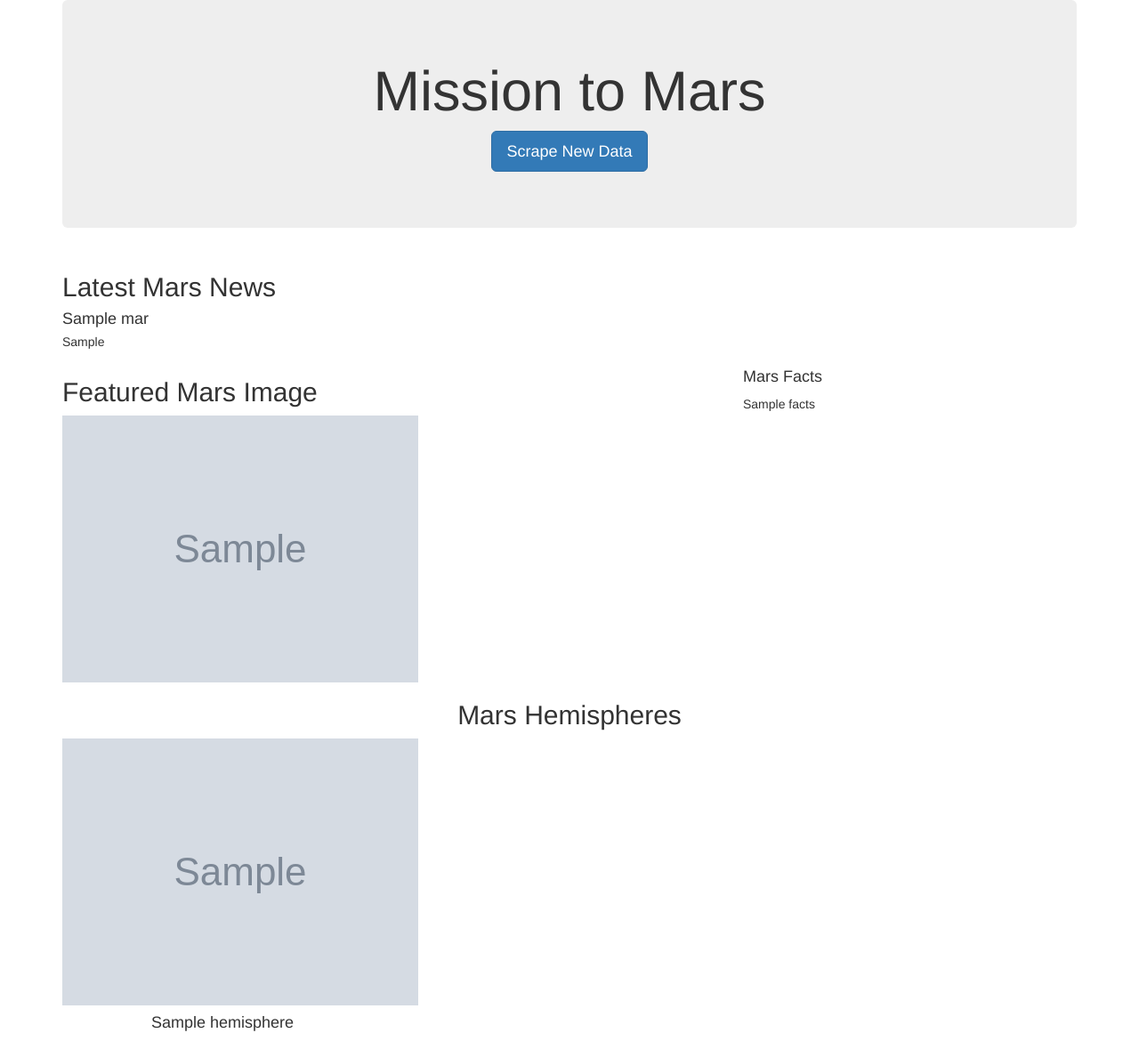
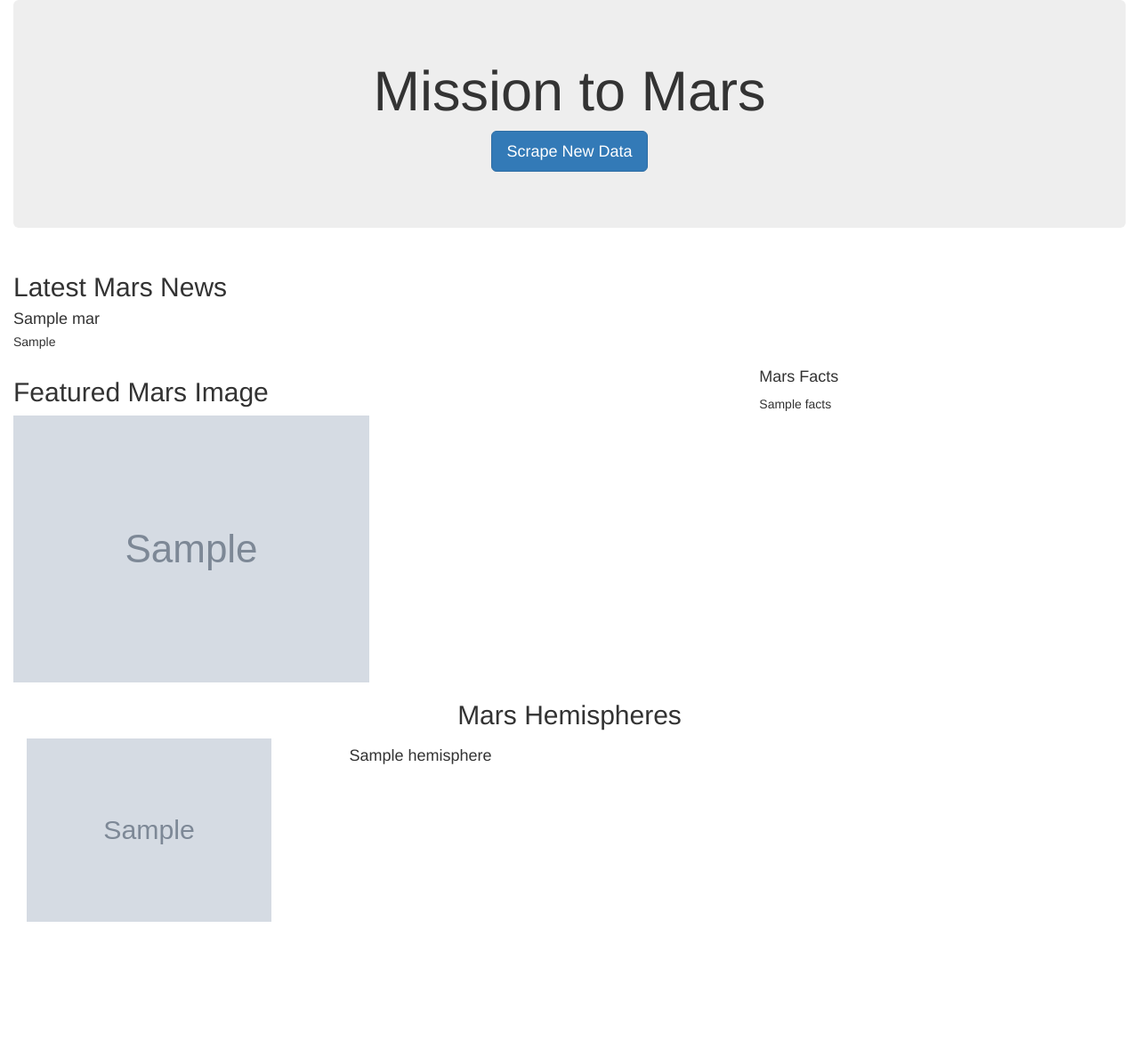
Before and after one commit to reed-boeger/Mission_to_Mars, a Flask app: page / in a window 1280 px wide. Shown: the whole page at 89% size. After the commit the page ends 1036 px from the top, so only its background shows below. Run offline with Flask 2, Linux system fonts and the light colour scheme; grey boxes marked "Sample" are stand-in pictures; a database or web service that is not in the repository returns one stand-in record (values such as "Sample title"); some libraries are stand-ins or nearby versions.

Commit message:
re-formatted html

```diff
--- a/Templates/index.html
+++ b/Templates/index.html
@@ -11,7 +11,7 @@
     />
   </head>
   <body>
-    <div class="container">
+    <div class="container-fluid">
       <!-- Add Jumbotron to Header -->
       <div class="jumbotron text-center">
         <h1>Mission to Mars</h1>
@@ -55,10 +55,10 @@
           <h2 class="text-center mt-4">Mars Hemispheres</h2>
         </div>
           {% for hemisphere in mars.hemisphere_image_urls %}
-            <div class="col-md-4 card border secondary m-3">
-              <img class="card-img-top" src="{{ hemisphere.img_url }}" alt="{{ hemisphere.title }}">
-              <div class="card-body">
-                <h4 class="card-title text-center">{{ hemisphere.title }}</h4>
+            <div class="col-md-6">
+              <img class="col-md-6" src="{{ hemisphere.img_url }}" alt="{{ hemisphere.title }}">
+              <div class="col-md-6">
+                <h4 class="text-center">{{ hemisphere.title }}</h4>
               </div>
             </div>
           {% endfor %}
```
